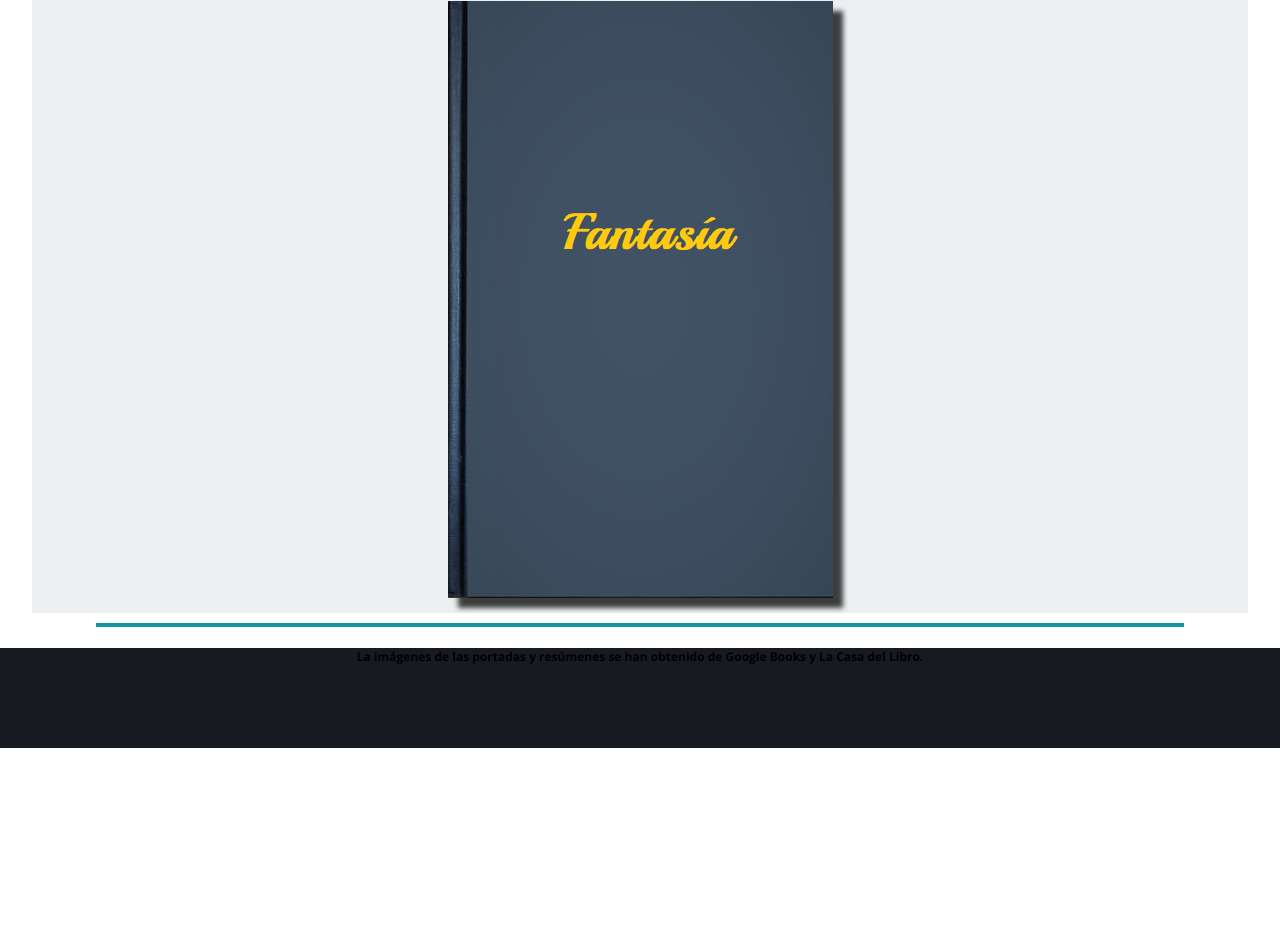
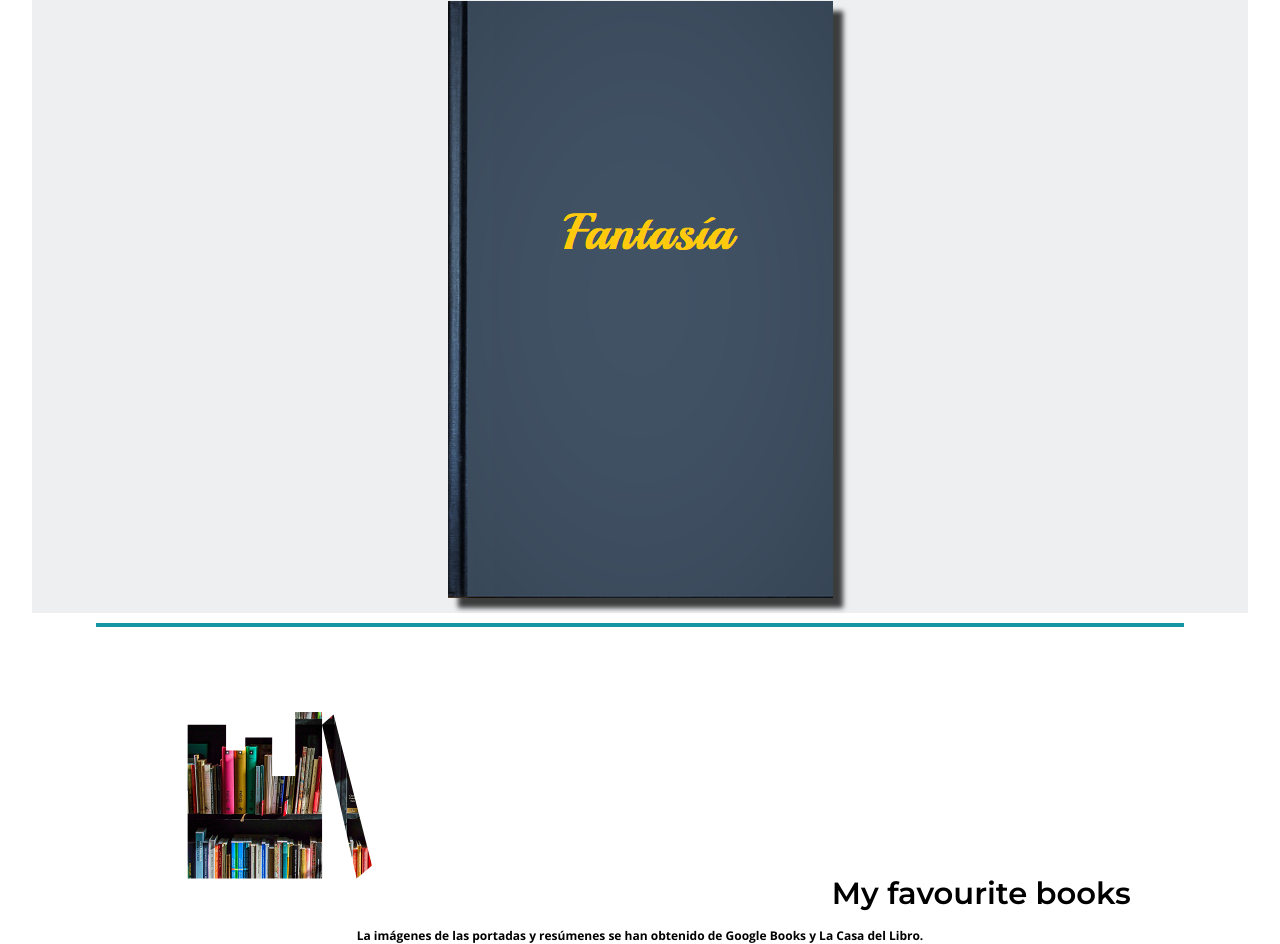
Before and after one commit to amorgado127/HTML1_PEC2, a website built with Parcel: page src/index.html in a window 1280 px wide. Shown: the part 816-1760 px from the top of the page. Before the commit the page ends 1564 px from the top, so only its background shows below. Built offline with nearby package versions, Linux system fonts and the light colour scheme.

Commit message:
Commit v3 HTML1 PEC2

```diff
--- a/src/css/styles.css
+++ b/src/css/styles.css
@@ -13,7 +13,7 @@
 
 :root {
   --color_principal: #306291;
-  --color_fondo_footer: #181a21;
+  --color_fondo_footer: white;
   --color_subrayado: #1695a2;
   --color_enlace_hover: #0f5961;
   --color_cuerpo: #edeff1;
@@ -104,7 +104,6 @@ img {
 }
 
 .footer {
-  margin-top: 15px;
   display: block;
   align-items: center;
   text-align: center;
@@ -112,12 +111,19 @@ img {
   background-color: var(--color_fondo_footer);
   max-width: 100vw;
   height: 100px;
+  margin-top: 15px;
 }
 
 .footer p {
   font-size: 12px;
 }
 
+.footer-superior {
+  display: flex;
+  justify-content: space-around;
+  align-items: baseline;
+  margin-bottom: 15px;
+}
 /* Genera una sombra de la imagen a la que se aplica la clase */
 .img-sombra {
   margin: 10px;
@@ -262,17 +268,11 @@ ul.breadcrumb li a:hover {
   align-content: center;
 }
 
-
-
-
-
-
 /*********************************************************************/
 /*                                                                   */
 /*                 CSS fichero detalle.html                          */
 /*                                                                   */
 /*********************************************************************/
-
 
 .container-detalle {
   display: flex;
@@ -321,6 +321,39 @@ ul.breadcrumb li a:hover {
   height: 315px;
 }
 
+.imagen-inicio {
+  display:block;
+
+}
+
+.imagen-inicio img {
+  display:block;
+  margin: auto;
+  /*max-width: 40%;
+  height: auto;*/
+}
+.clipImg {
+  clip-path: polygon(
+    10% 90%,
+    10% 30%,
+    20% 30%,
+    20% 40%,
+    25% 40%,
+    25% 35%,
+    32% 35%,
+    32% 50%,
+    38% 50%,
+    38% 25%,
+    45% 25%,
+    45% 30%,
+    48% 26%,
+    58% 85%,
+    54% 90%,
+    45% 30%,
+    45% 90%
+  );
+}
+
 /******************************************************/
 /*                                                    */
 /*   Adapatación responsive de la web                 */
@@ -364,7 +397,6 @@ ul.breadcrumb li a:hover {
     flex: 0 0 60%;
   }
 
-
   .libro-portada-datos {
     margin: auto;
     flex: 0 0 40%;
@@ -377,3 +409,15 @@ ul.breadcrumb li a:hover {
     font-size: 18px;
   }
 }
+/*
+.spotlight-enter-active { animation: 2s spotlight reverse; }
+.spotlight-leave-active { animation: 2s spotlight; }
+
+@keyframes spotlight {
+  0% { clip-path: circle(100% at 50% 50%); }
+  25% { clip-path: circle(20% at 50% 50%); }
+  50% { clip-path: circle(20% at 12% 84%); }
+  75% { clip-path: circle(20% at 93% 51%); }
+  100% { clip-path: circle(20% at -30% 20%); }
+}
+*/
--- a/src/index.html
+++ b/src/index.html
@@ -28,6 +28,12 @@
     </section>
     <div class="separador"></div>
     <footer class="footer">
+        <div class="footer-superior">
+            <div><img src="img/books-1204029_384.png" alt="Libros" class="clipImg"></div>
+            <div>
+                <h2>My favourite books</h2>
+            </div>
+        </div>
         <p>La imágenes de las portadas y resúmenes se han obtenido de Google Books y La Casa del Libro.</p>
     </footer>
     <script src="./script/index.js"></script>
```
Also changed, not shown: src/categoria.html (+1 -1 lines), src/detalle.html (+8 -4 lines), src/img/books-1204029_384.png (added), src/img/books-1251734_1920.jpg (added), src/img/dom-4477481_1152.jpg (added), src/img/dom-4477481_494.jpg (added), src/img/dom-4477481_730.jpg (added), src/img/library-5641389_1920.jpg (added).
